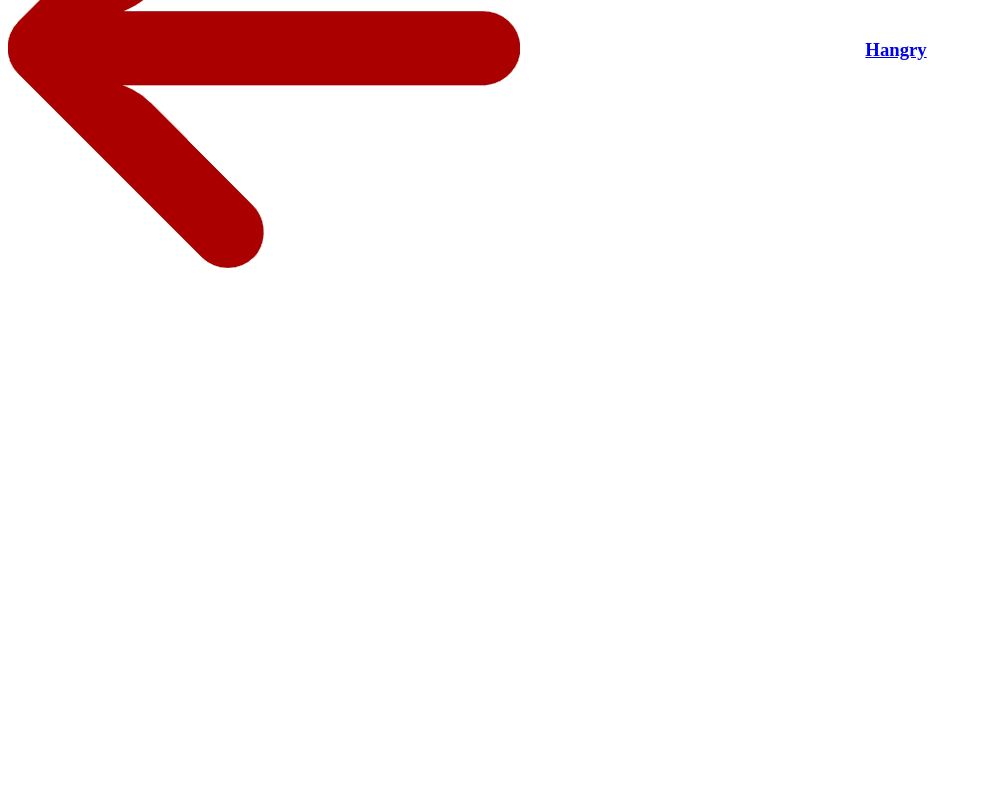
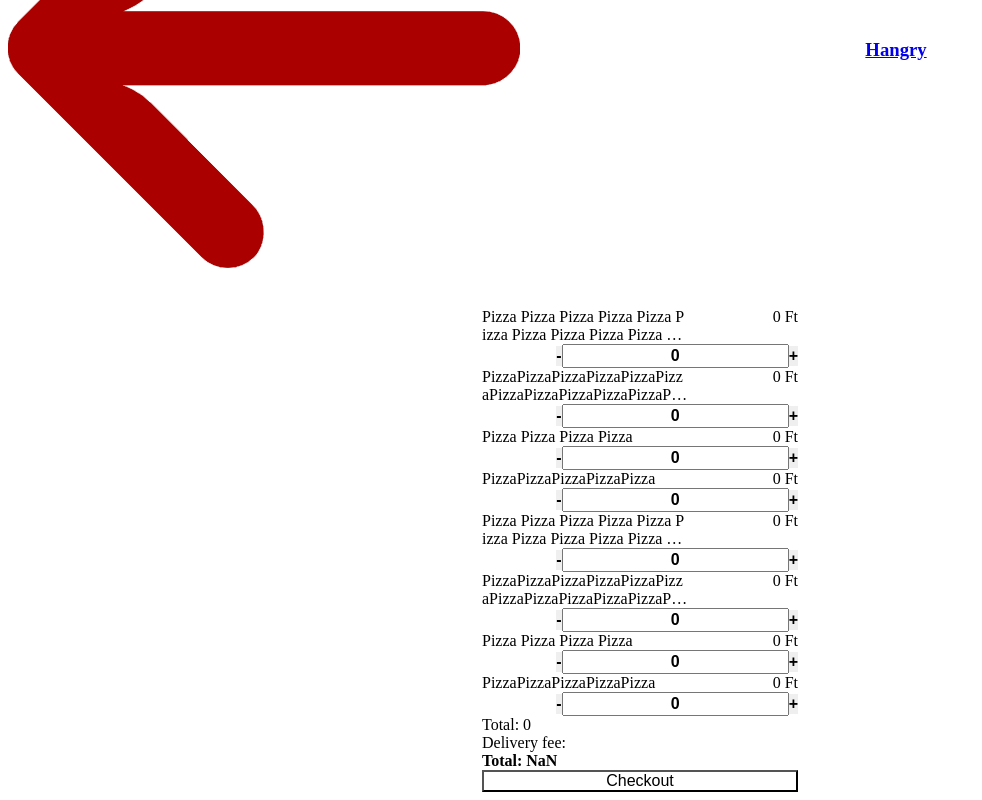
Before and after one commit to Crazzy4999/kurzus, a Vue app: page /cart in a window 1280 px wide. Shown: the part 216-1016 px from the top of the page, without its empty margins (0-982 px from the left). Before the commit the page ends 800 px from the top, so only its background shows below. Built offline with nearby package versions, Linux system fonts and the light colour scheme; the HTML template or start-up script is replaced by a standard one.

Commit message:
Added CartView

```diff
--- a/src/components/cart/Counter.vue
+++ b/src/components/cart/Counter.vue
@@ -1,5 +1,9 @@
 <script setup lang="ts">
-import { ref } from "vue"
+import { ref, type InputHTMLAttributes, type ReservedProps } from "vue"
+
+const emit = defineEmits<{
+    (event: "count", count: number): void
+}>()
 
 let count = ref(0)
 
@@ -7,20 +11,29 @@ function decrement() {
     if(0 <= count.value - 1) {
         count.value--
     }
+    emit("count", count.value)
 }
 
 function restrictInput(e: KeyboardEvent) {
-    if(!/\d/.test(e.key)) return e.preventDefault()
+    if(!/\d/.test(e.key) || e.key === "Enter") {
+        emit("count", count.value)
+        return e.preventDefault()
+    }
+}
+
+function increment() {
+    count.value++
+    emit("count", count.value)
 }
 </script>
 
 <template>
     <div class="counter-container">
-        <button class="decrement common" @click="decrement">-</button>
+        <button class="decrement common" @click.prevent="decrement">-</button>
         <span class="count-wrapper common">
             <input class="count" type="text" :value="count" @keypress="(e) => restrictInput(e)">
         </span>
-        <button class="increment common" @click="count++">+</button>
+        <button class="increment common" @click.prevent="increment">+</button>
     </div>
 </template>
 
@@ -34,7 +47,8 @@ function restrictInput(e: KeyboardEvent) {
     font-size: var(--p-size);
     font-weight: 750;
     color: var(--second-color);
-    border: calc(var(--sub-border-size) * 1.25) solid var(--settings-color)
+    border: calc(var(--sub-border-size) * 1.25) solid var(--settings-color);
+    transition: color var(--tran);
 }
 
 button {
@@ -70,4 +84,8 @@ button {
     border-bottom-right-radius: var(--sub-p-size);
     padding-inline: var(--tiny-size) var(--sub-p-size);
 }
+
+.decrement:hover, .increment:hover {
+    color: var(--second-hover);
+}
 </style>
--- /dev/null
+++ b/src/components/cart/Product.vue
@@ -0,0 +1,67 @@
+<script setup lang="ts">
+import Counter from "@/components/cart/Counter.vue"
+import { ref, watch } from "vue";
+
+const props = defineProps<{
+    name: string
+    price: number
+}>()
+
+const emit = defineEmits<{
+    (event: "total", val: number): void
+}>()
+
+let count = ref(0)
+
+watch(count, (newVal, oldVal) => {
+    emit("total", newVal * props.price - oldVal * props.price)
+})
+</script>
+
+<template>
+    <div class="product">
+        <span class="infos-container">
+            <span class="name">{{ name }}</span>
+            <div class="price">{{ price * count }} Ft</div>
+        </span>
+        <Counter class="counter" @count="(val) => count = val"/>
+    </div>
+</template>
+
+<style scoped>
+.product {
+    display: flex;
+    flex-direction: column;
+    gap: var(--tiny-size);
+    border-top: var(--sub-border-size) solid var(--settings-color);
+    padding-top: var(--tiny-size);
+    margin-top: var(--p-size);
+}
+
+.name {
+    display: -webkit-box;
+    -webkit-line-clamp: 2;
+    -webkit-box-orient: vertical;
+    overflow: hidden;
+    text-overflow: ellipsis;
+    font-size: var(--p-size);
+    word-break: break-all;
+    color: var(--second-color);
+    width: 65%;
+}
+
+.infos-container {
+    display: flex;
+    justify-content: space-between;
+}
+
+.price {
+    text-align: right;
+    font-size: var(--p-size);
+    color: var(--settings-color);
+}
+
+.counter {
+    margin-left: auto;
+}
+</style>
--- a/src/views/CartView.vue
+++ b/src/views/CartView.vue
@@ -1,11 +1,105 @@
 <script setup lang="ts">
 import AuthHeader from "@/components/AuthHeader.vue"
+import Product from "@/components/cart/Product.vue"
+import { ref } from "vue";
+
+defineProps<{
+    deliveryFee: number
+}>()
+
+let totalCost = ref(0)
 </script>
 
 <template>
     <AuthHeader/>
+    <div class="main-wrapper">
+        <form>
+            <div class="inner-wrapper">
+                <Product name="Pizza Pizza Pizza Pizza Pizza Pizza Pizza Pizza Pizza Pizza Pizza Pizza Pizza Pizza" :price="3000" @total="(t) => totalCost += t"/>
+                <Product name="PizzaPizzaPizzaPizzaPizzaPizzaPizzaPizzaPizzaPizzaPizzaPizzaPizzaPizzaPizzaPizzaPizza" :price="3000" @total="(t) => totalCost += t"/>
+                <Product name="Pizza Pizza Pizza Pizza" :price="3000" @total="(t) => totalCost += t"/>
+                <Product name="PizzaPizzaPizzaPizzaPizza" :price="3000" @total="(t) => totalCost += t"/>
+                <Product name="Pizza Pizza Pizza Pizza Pizza Pizza Pizza Pizza Pizza Pizza Pizza Pizza Pizza Pizza" :price="3000" @total="(t) => totalCost += t"/>
+                <Product name="PizzaPizzaPizzaPizzaPizzaPizzaPizzaPizzaPizzaPizzaPizzaPizzaPizzaPizzaPizzaPizzaPizza" :price="3000" @total="(t) => totalCost += t"/>
+                <Product name="Pizza Pizza Pizza Pizza" :price="3000" @total="(t) => totalCost += t"/>
+                <Product name="PizzaPizzaPizzaPizzaPizza" :price="3000" @total="(t) => totalCost += t"/>
+                <div class="prices-container">
+                    <div class="pricing">Total: {{ totalCost }}</div>
+                    <div class="pricing">Delivery fee: {{ deliveryFee }}</div>
+                    <div class="total">Total: {{ totalCost + deliveryFee }}</div>
+                </div>
+            </div>
+            <button @click.prevent="">Checkout</button>
+        </form>
+    </div>
 </template>
 
 <style scoped>
+.main-wrapper {
+    display: flex;
+    height: calc(100% - var(--h1-size) - var(--sub-border-size));
+}
 
+form {
+    display: flex;
+    flex-direction: column;
+    border: solid var(--sub-border-size) var(--settings-color);
+    border-radius: var(--h3-size);
+    box-shadow: 0 0 var(--border-size) calc(var(--sub-border-size) * 0.5) var(--settings-color);
+    width: 25%;
+    height: min-content;
+    margin: auto;
+    padding-block: var(--h4-size);
+}
+
+.inner-wrapper {
+    position: relative;
+    overflow-y: scroll;
+    max-height: calc(var(--h1-size) * 6);
+    margin-inline: var(--h3-size);
+}
+
+.inner-wrapper::-webkit-scrollbar {
+    display: none;
+}
+
+.prices-container {
+    border-top: solid calc(var(--tiny-size) * 0.5) var(--settings-color);
+    padding-top: var(--p-size);
+    margin-top: var(--h3-size);
+}
+
+.pricing {
+    font-size: var(--p-size);
+}
+
+.total {
+    font-size: var(--p-size);
+    font-weight: bold;
+}
+
+button {
+    cursor: pointer;
+    font-size: var(--h4-size);
+    border-radius: var(--p-size);
+    background-color: var(--second-color);
+    color: var(--main-color);
+    padding: var(--sub-p-size) var(--p-size);
+    margin: var(--h4-size) auto;
+    transition: background-color var(--tran);
+}
+
+button:hover {
+    background-color: var(--second-hover);
+}
+
+@media only screen and (hover: none) and (pointer: coarse) {
+    .main-wrapper {
+        height: calc(100% - var(--h1-size) - var(--border-size) * 2);
+    }
+
+    form {
+        width: 75%;
+    }
+}
 </style>
```
